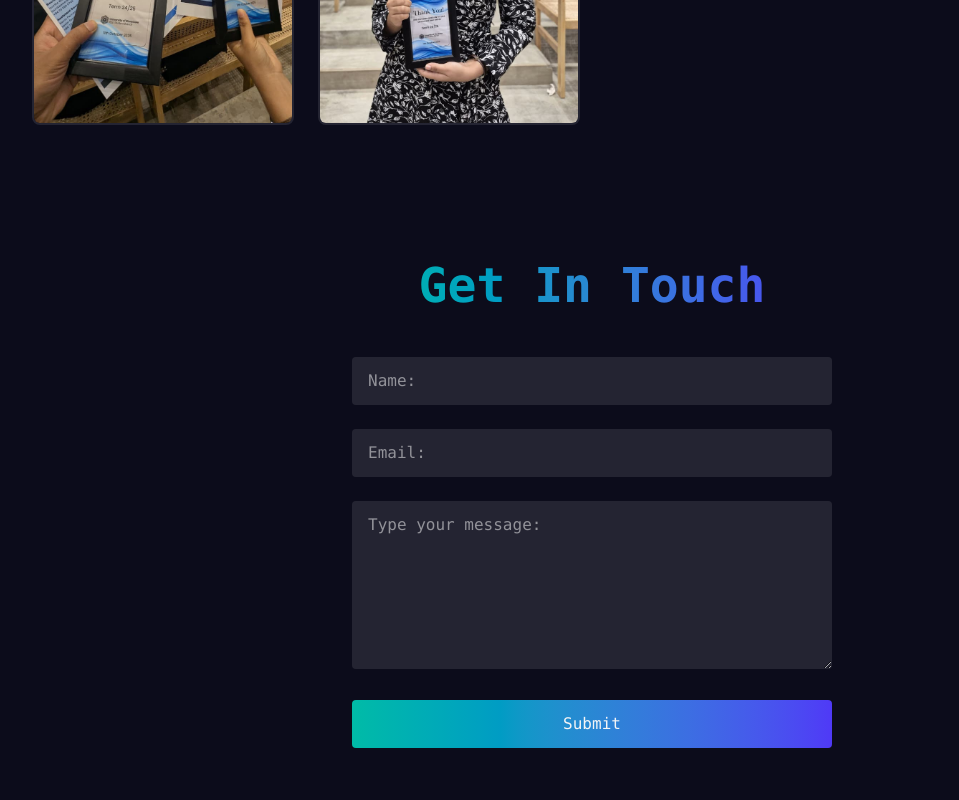
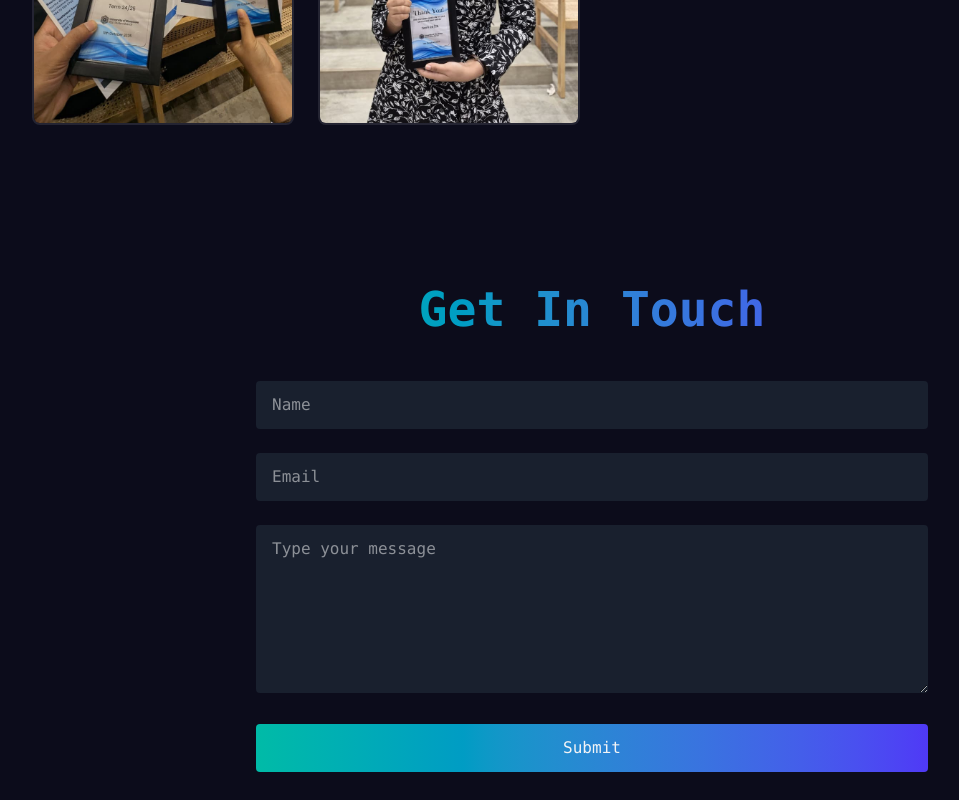
Before and after one commit to Pdanulya/My-Portfolio, a React (Vite) app: page / in a window 1280 px wide. Shown: the part 5260-6060 px from the top of the page, without its empty margins (48-1007 px from the left). Built offline with nearby package versions, Linux system fonts and the light colour scheme.

Commit message:
Improve responsiveness.

```diff
--- a/src/index.css
+++ b/src/index.css
@@ -9,6 +9,19 @@ html, body{
   color: #f3f4f6;
   scroll-behavior:smooth;
 }
+
+/* Apply consistent background & text color for autofill (Chrome & Safari) */
+input:-webkit-autofill,
+input:-webkit-autofill:hover,
+input:-webkit-autofill:focus,
+textarea:-webkit-autofill,
+textarea:-webkit-autofill:hover,
+textarea:-webkit-autofill:focus {
+  -webkit-box-shadow: 0 0 0px 1000px rgba(31, 41, 55, 1) inset !important; /* bg-gray-800-ish */
+  -webkit-text-fill-color: #ffffff !important; /* white text */
+}
+
+
 
 @layer utilities{
   @keyframes loading {
--- a/src/sections/About.jsx
+++ b/src/sections/About.jsx
@@ -9,21 +9,21 @@ export default function About() {
     >
       <RevealOnScroll>
       <div className='max-w-6xl mx-auto px-4'>
-        <h2 className='text-5xl font-semibold mb-12 bg-gradient-to-r from-teal-500 to-indigo-600
+        <h2 className='text-5xl sm:text-4xl md:text-5xl font-semibold mb-12 bg-gradient-to-r from-teal-500 to-indigo-600
         bg-clip-text text-transparent text-center'>
             About Me
         </h2>
-        <div className='p-8 mb-6 rounded-xl border-white/10 border-2 hover:-translte-y-1 transition-all'>
-            <p className='text-gray-300 mb-5 text-xl'>
+        <div className='p-6 sm:p-8 mb-6 rounded-xl border-white/10 border-2 hover:-translte-y-1 transition-all'>
+            <p className='text-gray-300 mb-5 text-base sm:text-lg md:text-xl'>
                 Hello! I’m Poojani Danulya, an Information Technology undergraduate at the Faculty of Information Technology, University of Moratuwa.
                 I’m a passionate web developer with a strong enthusiasm for building dynamic, responsive, and user-centered web applications.
                 I take great interest in transforming complex ideas into elegant, intuitive, and efficient digital experiences.
             </p>
-            <p className='text-gray-300 mb-5 text-xl'>
+            <p className='text-gray-300 mb-5 text-base sm:text-lg md:text-xl'>
                 Beyond development, I’m also an active Medium blogger, where I share insights and experiences on technology and innovation. Moreover,
                 I actively volunteer with IEEE Student Branch of the University of Moratuwa, contributing to initiatives that inspire collaboration and technical growth.
             </p>
-            <p className='text-gray-300 mb-5 text-xl'>
+            <p className='text-gray-300 mb-5 text-base sm:text-lg md:text-xl'>
                 In my free time, I enjoy reading, learning new technologies, exploring emerging trends in the tech industry, and occasionally hiking amidst the beauty of nature.
 
             </p>
--- a/src/sections/Contact.jsx
+++ b/src/sections/Contact.jsx
@@ -4,46 +4,51 @@ export const Contact = () => {
   return (
     <section
       id="contact"
-          className='h-[600px] pt-40 flex font-mono items-center justify-center'
+      className="pt-40 flex font-mono justify-center items-center px-4 sm:px-8"
     >
       <RevealOnScroll>
-            <div className=" px-20 w-160">
-                <h2 className='max-w-3xl text-5xl font-semibold mb-12 bg-gradient-to-r from-teal-500 to-indigo-600
-                    bg-clip-text text-transparent text-center'>
+        <div className="w-full max-w-md sm:max-w-lg md:max-w-xl lg:max-w-2xl">
+          <h2 className="text-4xl sm:text-5xl font-semibold mb-12 bg-gradient-to-r from-teal-500 to-indigo-600 bg-clip-text text-transparent text-center">
             Get In Touch
           </h2>
           <form
-                action="https://formsubmit.co/poojanidanulya@gmail.com" method="POST"
-
-                className="space-y-6">
-                    <div className="relative">
-                        <input type="text" id="name" name="name" placeholder="Name:" required
-                        className="w-full bg-white/10 border-r-white/10 rounded px-4 py-3 text-white transition focus:outline-none
-                        focus:border-blue-500 focus:bg-gray-800"
+            action="https://formsubmit.co/poojanidanulya@gmail.com"
+            method="POST"
+            className="space-y-6"
+          >
+            <input
+              type="text"
+              id="name"
+              name="name"
+              placeholder="Name"
+              required
+              className="w-full bg-[rgba(31,41,55,0.7)] rounded px-4 py-3 text-white focus:outline-none focus:border-blue-500 focus:bg-gray-800"
             />
-                    </div>
-                    <div className="relative">
-                        <input type="email" id="email" name="email" placeholder="Email:" required
-                        className="w-full bg-white/10 border-r-white/10 rounded px-4 py-3 text-white transition focus:outline-none
-                        focus:border-blue-500 focus:bg-gray-800"
+            <input
+              type="email"
+              id="email"
+              name="email"
+              placeholder="Email"
+              required
+              className="w-full bg-[rgba(31,41,55,0.7)] rounded px-4 py-3 text-white focus:outline-none focus:border-blue-500 focus:bg-gray-800"
             />
-                    </div>
-                    <div className="relative">
-                        <textarea type="message" id="message" name="message" rows={6}  placeholder="Type your message:" required
-                        className="w-full bg-white/10 border-r-white/10 rounded px-4 py-3 text-white transition focus:outline-none
-                        focus:border-blue-500 focus:bg-gray-800"
+            <textarea
+              id="message"
+              name="message"
+              rows={6}
+              placeholder="Type your message"
+              required
+              className="w-full bg-[rgba(31,41,55,0.7)] rounded px-4 py-3 text-white focus:outline-none focus:border-blue-500 focus:bg-gray-800"
             />
-                    </div>
             <button
               type="submit"
-                      className="w-full bg-gradient-to-r from-teal-500 to-indigo-600 px-6 py-3 flex justify-center cursor-pointer
-                      rounded font-medium trasnition relative overflow:hidden hover:-trasnlate-y-1 hover:shadow-[0_0_15px_rgba(59,130,246,0.4)]">
+              className="w-full bg-gradient-to-r from-teal-500 to-indigo-600 px-6 py-3 rounded font-medium hover:shadow-lg transition"
+            >
               Submit
             </button>
           </form>
         </div>
       </RevealOnScroll>
-
     </section>
   );
 }
--- a/src/sections/Footer.jsx
+++ b/src/sections/Footer.jsx
@@ -1,9 +1,7 @@
 import React from 'react'
-import { FaFacebookSquare } from "react-icons/fa";
 import { FaLinkedin } from "react-icons/fa";
 import { MdEmail } from "react-icons/md";
 import { IoLogoGithub } from "react-icons/io";
-import { SiMedium } from "react-icons/si";
 import RevealOnScroll from '../UI/RevealOnScroll';
 
 export default function Footer() {
--- a/src/sections/Gallery.jsx
+++ b/src/sections/Gallery.jsx
@@ -28,7 +28,7 @@ export default function Gallery() {
             </h2>
 
             <div
-              className='grid grid-cols-1 sm:grid-cols-4 gap-6 justify-items-center'
+              className='grid grid-cols-2 sm:grid-cols-3 md:grid-cols-4 gap-4 sm:gap-6 justify-items-center'
             >
                 <img src= {AGM25} alt="AGM25" className='rounded-lg w-70 h-48 object-cover border-2 border-white/10 hover:border-teal-400'/>
                 <img src={CAREERFAIR} alt="CAREERFAIR" className='rounded-lg w-70 h-48 object-cover border-2 border-white/10 hover:border-teal-400'/>
@@ -39,7 +39,6 @@ export default function Gallery() {
                 <img src={MERCON} alt="MERCON" className='rounded-lg w-70 h-50 object-cover border-2 border-white/10 hover:border-teal-400'/>
                 <img src={MF} alt="MF" className='rounded-lg w-70 h-50 object-cover border-2 border-white/10 hover:border-teal-400'/>
                 <img src={PLAQUE} alt="PLAQUE" className='rounded-lg w-70 h-100 object-cover border-2 border-white/10 hover:border-teal-400'/>
-                {/* <img src={AGM} alt="AGM" className='rounded-lg w-70 h-90 object-cover border-2 border-white/10 hover:border-teal-400'/> */}
                 <img src={AGM2025} alt="AGM" className='rounded-lg w-70 h-100 object-cover border-2 border-white/10 hover:border-teal-400'/>
             </div>
         </div>
--- a/src/sections/Home.jsx
+++ b/src/sections/Home.jsx
@@ -24,7 +24,7 @@ export default function Home() {
             text-transparent leading-right'>
                I am Poojani Danulya,
         </h1>
-        <p className='text-gray-300 text-xl mb-12 max-w-2xl mx-auto'>
+        <p className='text-gray-300  mb-12 sm:text-lg md:text-xl max-w-2xl mx-auto'>
           An undergraduate at the Faculty of Information Technology, University of Moratuwa, with a strong interest in full-stack web development.
           I specialize in developing end-to-end web applications, integrating responsive user interfaces with reliable backend systems.
         </p>
```
Lines whose indentation alone changed are shown as unchanged.
